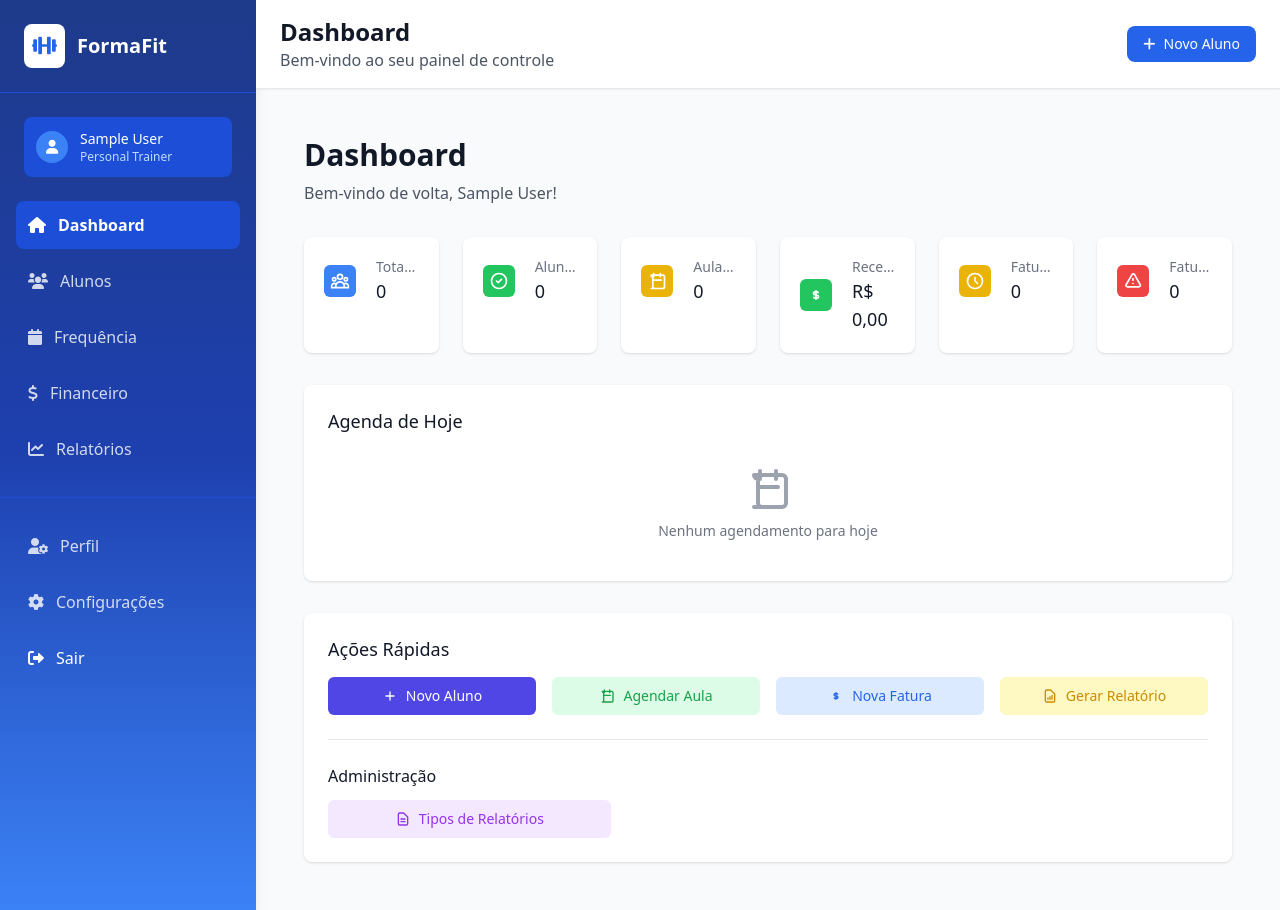
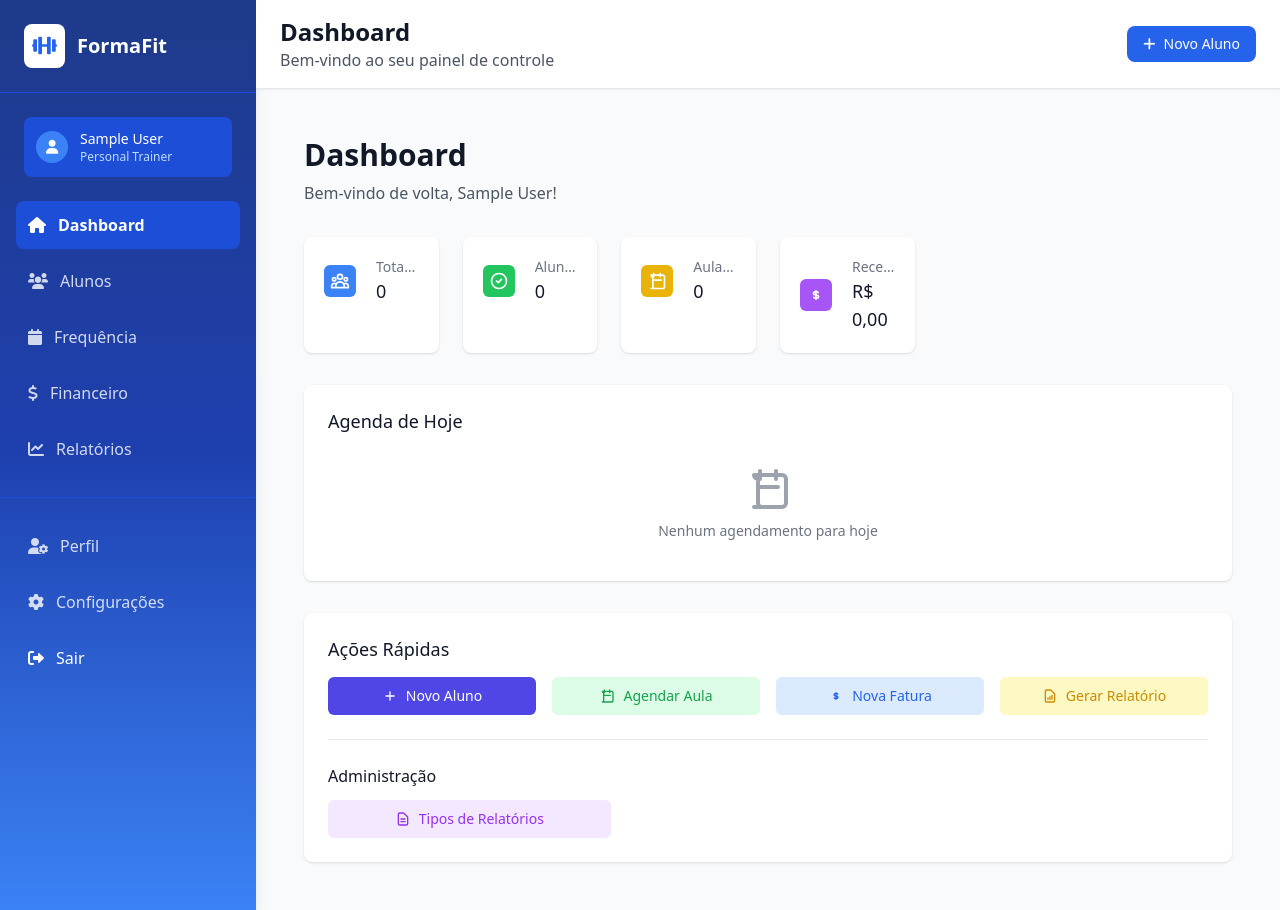
Before and after one commit to galantadev/app-formafit, a Django app: page /auth/ in a window 1280 px wide. Run offline with Django 4.2, Linux system fonts and the light colour scheme; the visitor is signed in with stand-in values (Sample User, id 1); data that the repository does not hold is empty; some libraries are stand-ins or nearby versions.

Commit message:
Mudanças

```diff
--- a/templates/accounts/dashboard.html
+++ b/templates/accounts/dashboard.html
@@ -81,7 +81,7 @@
             <div class="p-5">
                 <div class="flex items-center">
                     <div class="flex-shrink-0">
-                        <div class="w-8 h-8 bg-green-500 rounded-md flex items-center justify-center">
+                        <div class="w-8 h-8 bg-purple-500 rounded-md flex items-center justify-center">
                             <svg class="w-5 h-5 text-white" fill="none" stroke="currentColor" viewBox="0 0 24 24">
                                 <path stroke-linecap="round" stroke-linejoin="round" stroke-width="2" d="M12 8c-1.657 0-3 .895-3 2s1.343 2 3 2 3 .895 3 2-1.343 2-3 2m0-8c1.11 0 2.08.402 2.599 1M12 8V7m0 1v8m0 0v1m0-1c-1.11 0-2.08-.402-2.599-1"></path>
                             </svg>
@@ -89,7 +89,7 @@
                     </div>
                     <div class="ml-5 w-0 flex-1">
                         <dl>
-                            <dt class="text-sm font-medium text-gray-500 truncate">Receita do Mês</dt>
+                            <dt class="text-sm font-medium text-gray-500 truncate">Receita Mensal</dt>
                             <dd class="text-lg font-medium text-gray-900">R$ {{ receita_mensal|floatformat:2|default:"0,00" }}</dd>
                         </dl>
                     </div>
@@ -97,47 +97,6 @@
             </div>
         </div>
 
-        <!-- Faturas Pendentes -->
-        <div class="bg-white overflow-hidden shadow rounded-lg">
-            <div class="p-5">
-                <div class="flex items-center">
-                    <div class="flex-shrink-0">
-                        <div class="w-8 h-8 bg-yellow-500 rounded-md flex items-center justify-center">
-                            <svg class="w-5 h-5 text-white" fill="none" stroke="currentColor" viewBox="0 0 24 24">
-                                <path stroke-linecap="round" stroke-linejoin="round" stroke-width="2" d="M12 8v4l3 3m6-3a9 9 0 11-18 0 9 9 0 0118 0z"></path>
-                            </svg>
-                        </div>
-                    </div>
-                    <div class="ml-5 w-0 flex-1">
-                        <dl>
-                            <dt class="text-sm font-medium text-gray-500 truncate">Faturas Pendentes</dt>
-                            <dd class="text-lg font-medium text-gray-900">{{ faturas_pendentes|default:0 }}</dd>
-                        </dl>
-                    </div>
-                </div>
-            </div>
-        </div>
-
-        <!-- Faturas Vencidas -->
-        <div class="bg-white overflow-hidden shadow rounded-lg">
-            <div class="p-5">
-                <div class="flex items-center">
-                    <div class="flex-shrink-0">
-                        <div class="w-8 h-8 bg-red-500 rounded-md flex items-center justify-center">
-                            <svg class="w-5 h-5 text-white" fill="none" stroke="currentColor" viewBox="0 0 24 24">
-                                <path stroke-linecap="round" stroke-linejoin="round" stroke-width="2" d="M12 9v2m0 4h.01m-6.938 4h13.856c1.54 0 2.502-1.667 1.732-2.5L13.732 4c-.77-.833-1.964-.833-2.732 0L3.732 16.5c-.77.833.192 2.5 1.732 2.5z"></path>
-                            </svg>
-                        </div>
-                    </div>
-                    <div class="ml-5 w-0 flex-1">
-                        <dl>
-                            <dt class="text-sm font-medium text-gray-500 truncate">Faturas Vencidas</dt>
-                            <dd class="text-lg font-medium text-gray-900">{{ faturas_vencidas|default:0 }}</dd>
-                        </dl>
-                    </div>
-                </div>
-            </div>
-        </div>
     </div>
 
     <!-- Agenda de Hoje -->
```
Also changed, not shown: templates/alunos/estatisticas.html (line endings or trailing spaces).
